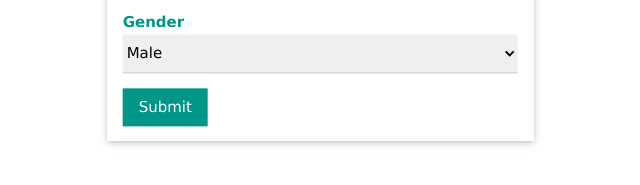
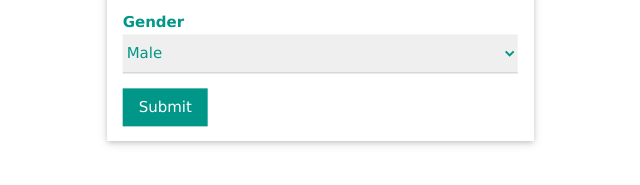
Before and after one commit to ugoostanleyibe/side-hustle-simple-form, a plain HTML site: page index.html in a window 1280 px wide. Shown: the part 487-672 px from the top of the page, 320-960 px from the left. Drawn offline with nearby package versions, Linux system fonts and the light colour scheme.

Commit message:
Change Colour Of Gender Text

```diff
--- a/index.html
+++ b/index.html
@@ -52,7 +52,7 @@
         <label for="gender-field" class="w3-text-teal">
           <strong>Gender</strong>
         </label>
-        <select id="gender-field" class="w3-select" name="gender">
+        <select id="gender-field" class="w3-select w3-text-teal" name="gender">
           <option value="male" selected>Male</option>
           <option value="female">Female</option>
           <option value="other">Other</option>
```
